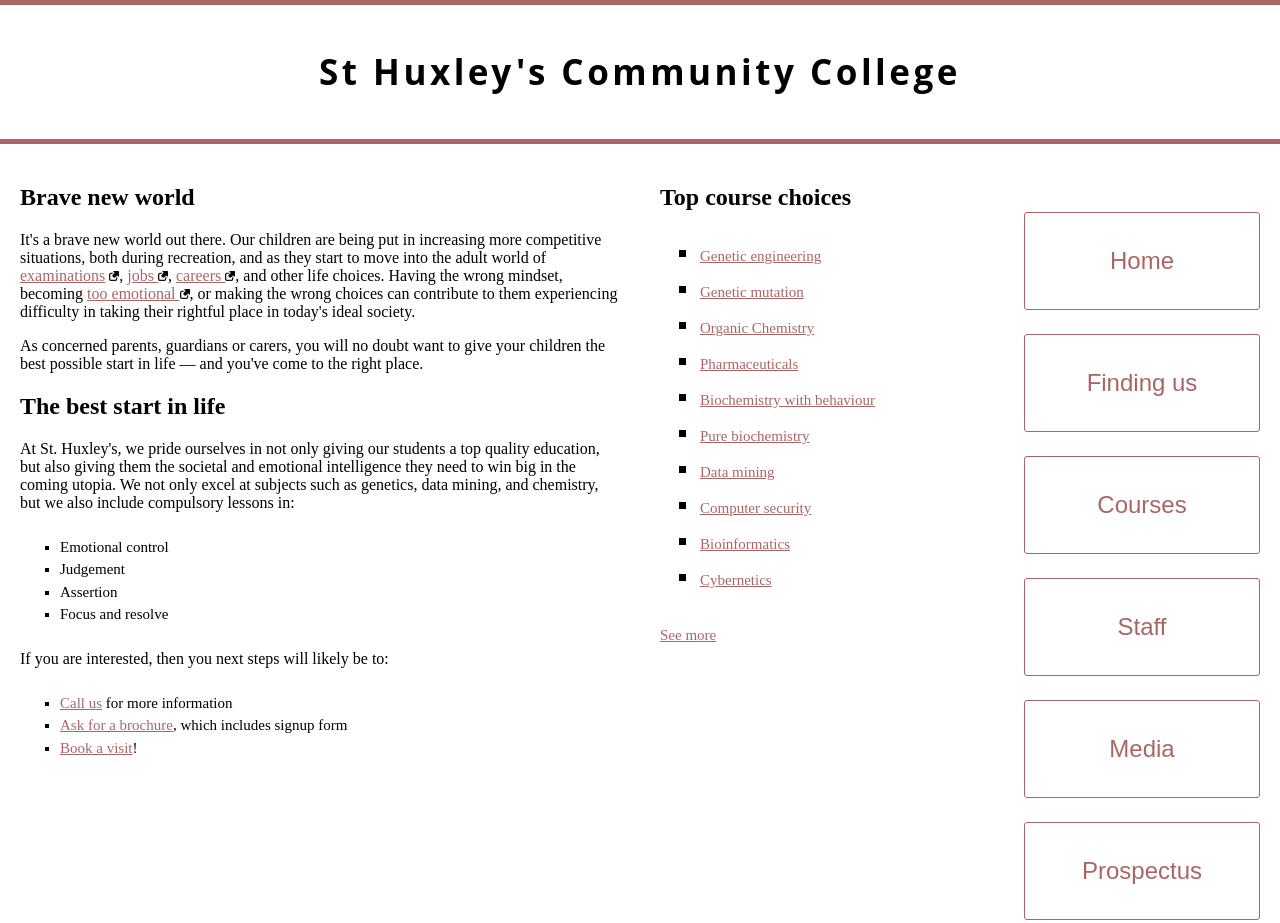
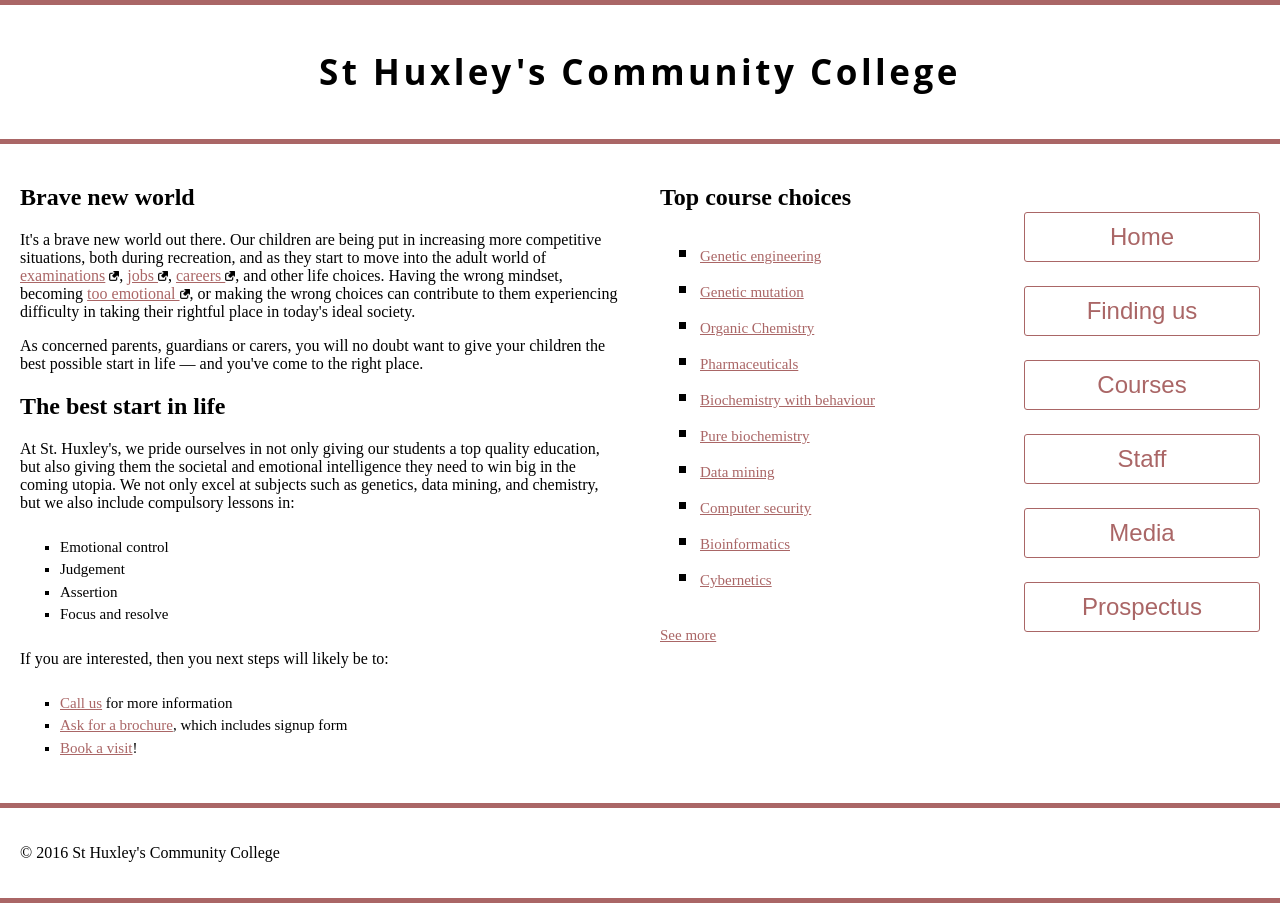
Before and after one commit to valfragier16/HTML-CSS-PrepWork, a plain HTML site: page assessment3/index.html in a window 1280 px wide. Shown: the top 923 px of the page. Drawn offline with Linux system fonts and the light colour scheme.

Commit message:
Complete Assessment 3

```diff
--- a/assessment3/style.css
+++ b/assessment3/style.css
@@ -139,8 +139,10 @@ nav ul li a{
     display: inline-block;
     font-family: sans-serif;
     list-style-type: none;
-    line-height: 4em;
+    line-height: 2em;
+    position: center;
     width:100%;
+    height: 50px;
     border: 1.2px solid #aa6666;
     border-radius: 3px;
     text-align: center;
```
